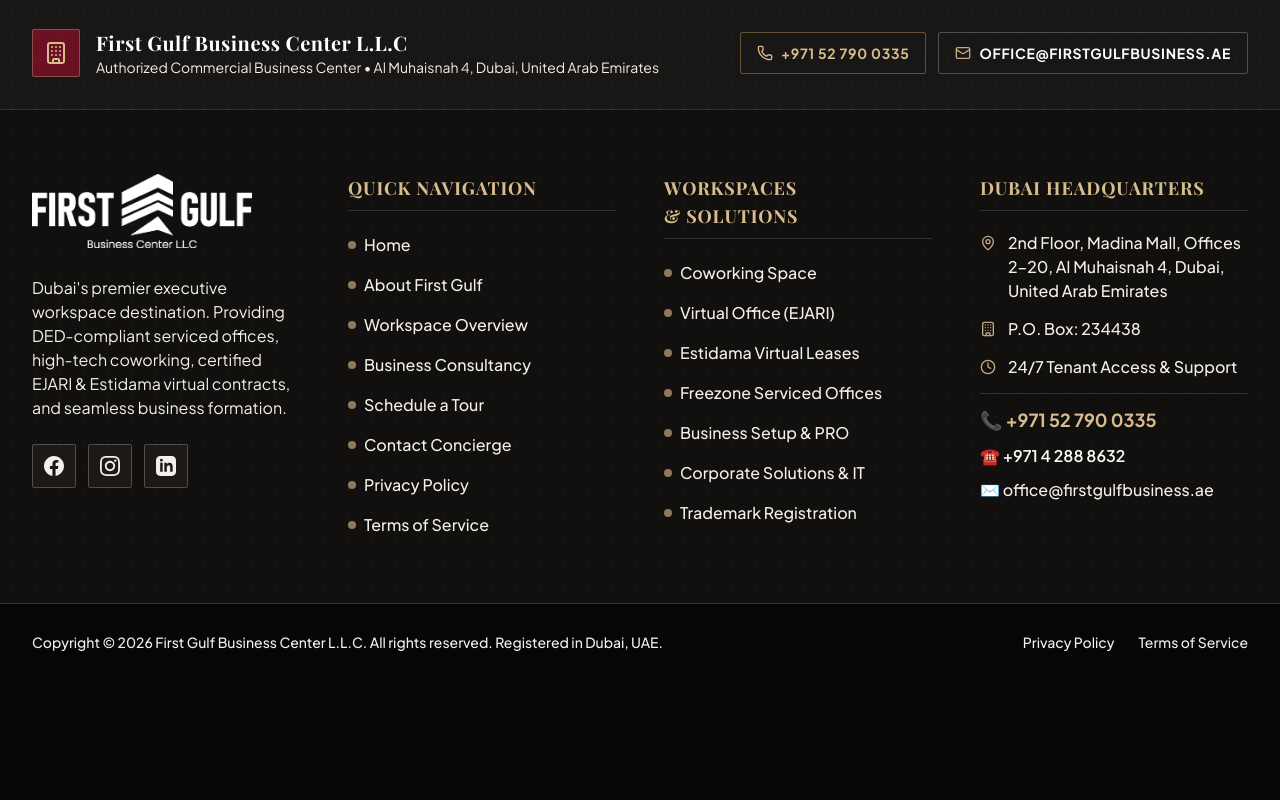
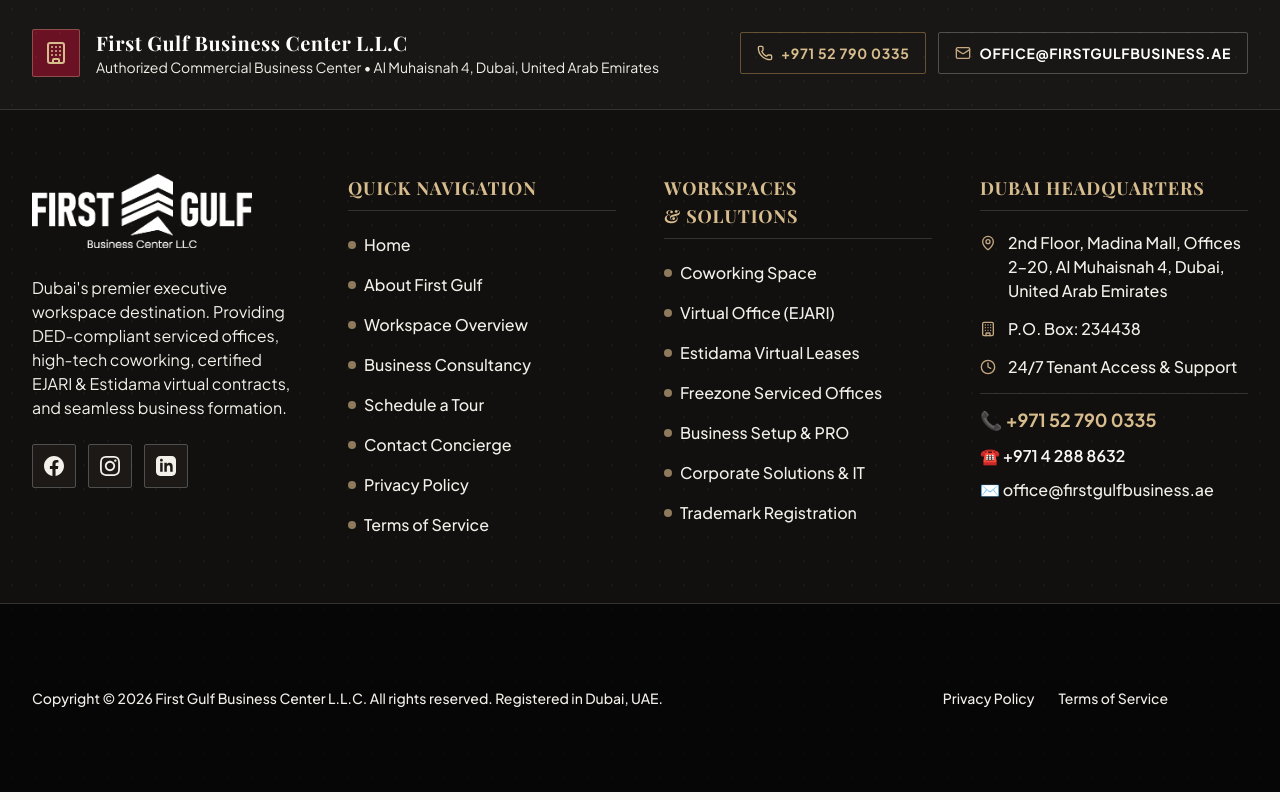
Before and after one commit to TechOptionz/First-gulf-business-center, a Next.js app: page /contact in a window 1280 px wide. Shown: the part 2768-3568 px from the top of the page. Built offline with nearby package versions, Linux system fonts and the light colour scheme; a web font is replaced by a local one.

Commit message:
fix: update copyright bar comments for clarity and adjust padding for better layout

```diff
--- a/components/layout/Footer.tsx
+++ b/components/layout/Footer.tsx
@@ -208,15 +208,18 @@
         </div>
       </div>
 
-      {/* Bottom Copyright Bar — extra bottom/right clearance keeps the text out
-          from under the fixed "Ask Us Any Question" pill and the scroll-to-top
-          button stacked above it (~128px tall from the viewport bottom) */}
-      <div className="relative z-10 border-t border-charcoal-800 pt-6 pb-36 px-4 sm:px-6 lg:px-8 bg-black/60 text-sm text-cream-300 font-medium">
+      {/* Bottom Copyright Bar. The padding is even top and bottom, and sized
+          so the row clears the fixed "Ask Us Any Question" pill (48px tall at
+          bottom-5, so 68px up) - the widget then floats over the empty band
+          below the text instead of covering it. */}
+      <div className="relative z-10 border-t border-charcoal-800 py-20 px-4 sm:px-6 lg:px-8 bg-black/60 text-sm text-cream-300 font-medium">
         <div className="max-w-7xl mx-auto flex flex-col sm:flex-row items-center justify-between gap-4">
           <p className="text-center sm:text-left text-cream-200">
             Copyright &copy; {currentYear} First Gulf Business Center L.L.C. All rights reserved. Registered in Dubai, UAE.
           </p>
-          <div className="flex flex-wrap items-center justify-center gap-x-6 gap-y-1 text-cream-200">
+          {/* Right inset clears the scroll-to-top button, which stacks above
+              the pill and reaches into this row at the far right edge. */}
+          <div className="flex flex-wrap items-center justify-center gap-x-6 gap-y-1 pr-6 sm:pr-20 text-cream-200">
             <FooterLink href="/privacy-policy" className="inline-flex items-center py-1 hover:text-brass-300 transition-colors">
               Privacy Policy
             </FooterLink>
```
